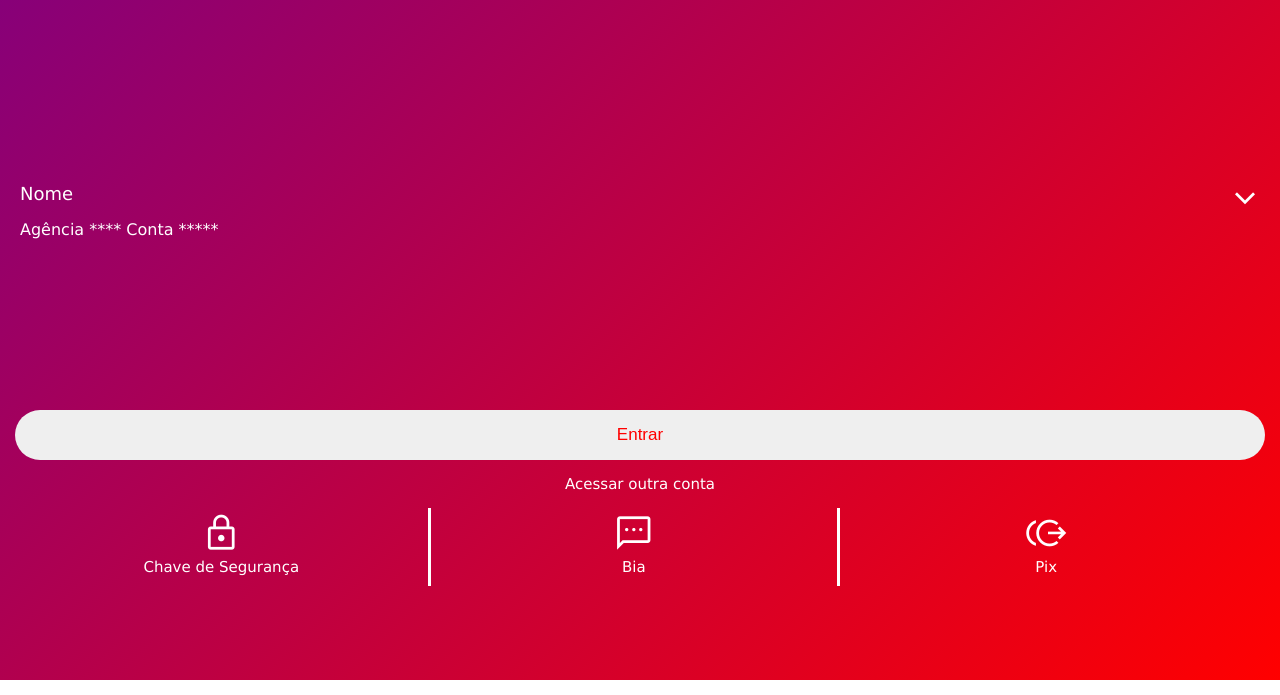
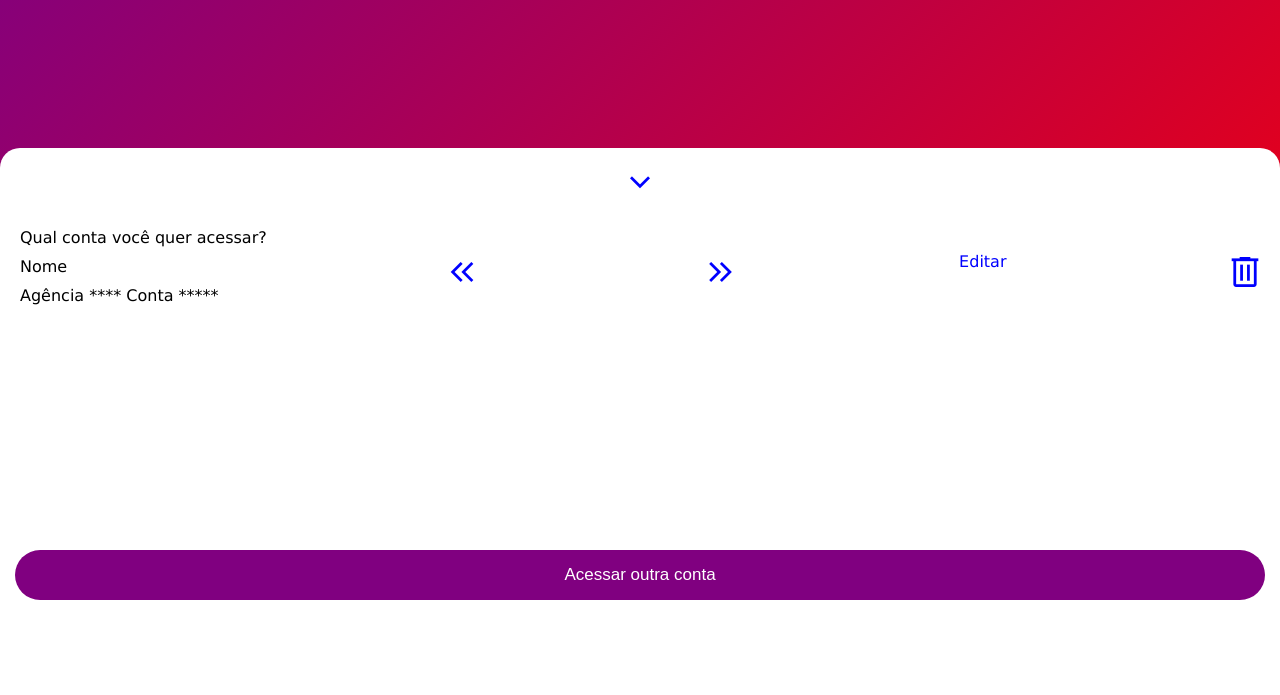
Before and after one commit to Eltonbd-web/app-Bradesco, a plain HTML site: page index.html in a window 1280 px wide. Shown: the part 120-815 px from the top of the page. Drawn offline with nearby package versions, Linux system fonts and the light colour scheme.

Commit message:
adição da parte seleção conta

```diff
--- a/index.html
+++ b/index.html
@@ -92,6 +92,34 @@
         <img src="imagens/logoBradesco.png" alt="logo Bradesco">
     </div>
 
+    <!--seleção de conta-->
+    <div id="selecao_conta" >
+        <span id= "seta2" class="material-symbols-outlined">
+        stat_minus_1
+        </span>
+
+        <p>Qual conta você quer acessar?</p>
+        <div id="nome_conta_seta">
+            <div id="nome_conta">
+                <p id="identific2">Nome</p>
+                <p id="ag_cc2">Agência ****   Conta *****</p>
+            </div>
+            <span id="seta3" class="material-symbols-outlined">
+            keyboard_double_arrow_left
+            </span>
+            <span id="seta3" class="material-symbols-outlined">
+                keyboard_double_arrow_right
+                </span>
+            <span style="color: blue;">Editar</span>
+            <span style="color:blue" class="material-symbols-outlined">
+                delete
+                </span>
+
+        </div>
+
+        <button id="outra_conta">Acessar outra conta</button>
+    </div>
+
     <div id="nome">
         <div>
             <p id="identific">Nome</p>
@@ -135,9 +163,16 @@
     </nav>
 
 
+
+
     <script>
+        let a = document.getElementById("seta2");
+        let z = document.getElementById("seta");
         let y = document.getElementById("mudar");
-        let x =document.getElementById("abrirMenu");
+        let x = document.getElementById("abrirMenu");
+        a.addEventListener("click", esconderConta);
+        z.addEventListener("click", escolherConta);
+
         function abrir() {
             x.style.width = "80vw";
             y.style.transform = "translate(315px)";
@@ -148,6 +183,14 @@
            y.style.transform = "translate(-300px)";
 
         }
+        function escolherConta(){
+            document.getElementById("selecao_conta").style.removeProperty("height");
+        }
+
+        function esconderConta(){
+            document.getElementById("selecao_conta").style.height = "0";
+        }
+
 
 
     </script>
--- a/style.css
+++ b/style.css
@@ -6,6 +6,7 @@
 }
 
 body {
+    overflow: hidden;
     position: relative;
     padding: 15px;
     font-family: Verdana, Geneva, Tahoma, sans-serif ;
@@ -150,3 +151,62 @@ button {
     border-left: solid;
     border-right: solid;
 }
+
+/*parte da seleção de conta*/
+#selecao_conta {
+
+    width: 100%;
+    border-radius: 20px 20px 0px 0px ;
+    bottom: 0;
+    margin: -15px;
+    padding: 15px;
+    position: absolute;
+    background-color: white;
+    overflow: hidden;
+    transition: height 1s ease;
+
+
+}
+
+
+#selecao_conta p {
+    text-align: start;
+    color:black;
+}
+#seta2 {
+
+    margin-bottom: 20px;
+
+    width: 100%;
+    position: top;
+    color: blue;
+    text-align: center;
+
+
+}
+
+
+#nome_conta_seta {
+
+    width: 100%;
+    display: flex;
+    justify-content: space-between;
+    margin-bottom: 30vh;
+
+
+
+
+}
+#seta3 {
+
+    color: blue;
+}
+
+#outra_conta {
+    width: 100%;
+    padding: 15px;
+    border-radius: 50px;
+    margin-bottom: 10vh;
+    background-color: purple;
+    color: white;
+}
```
